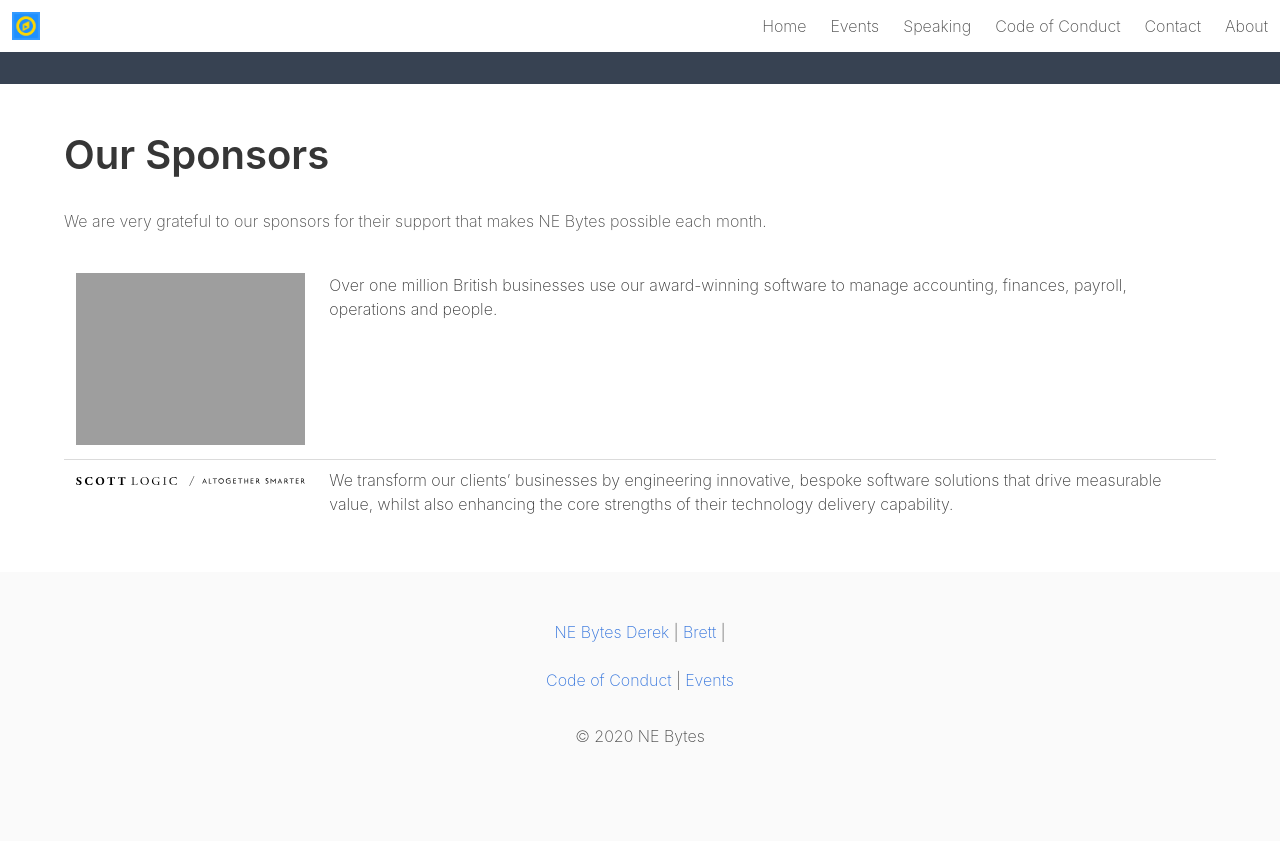
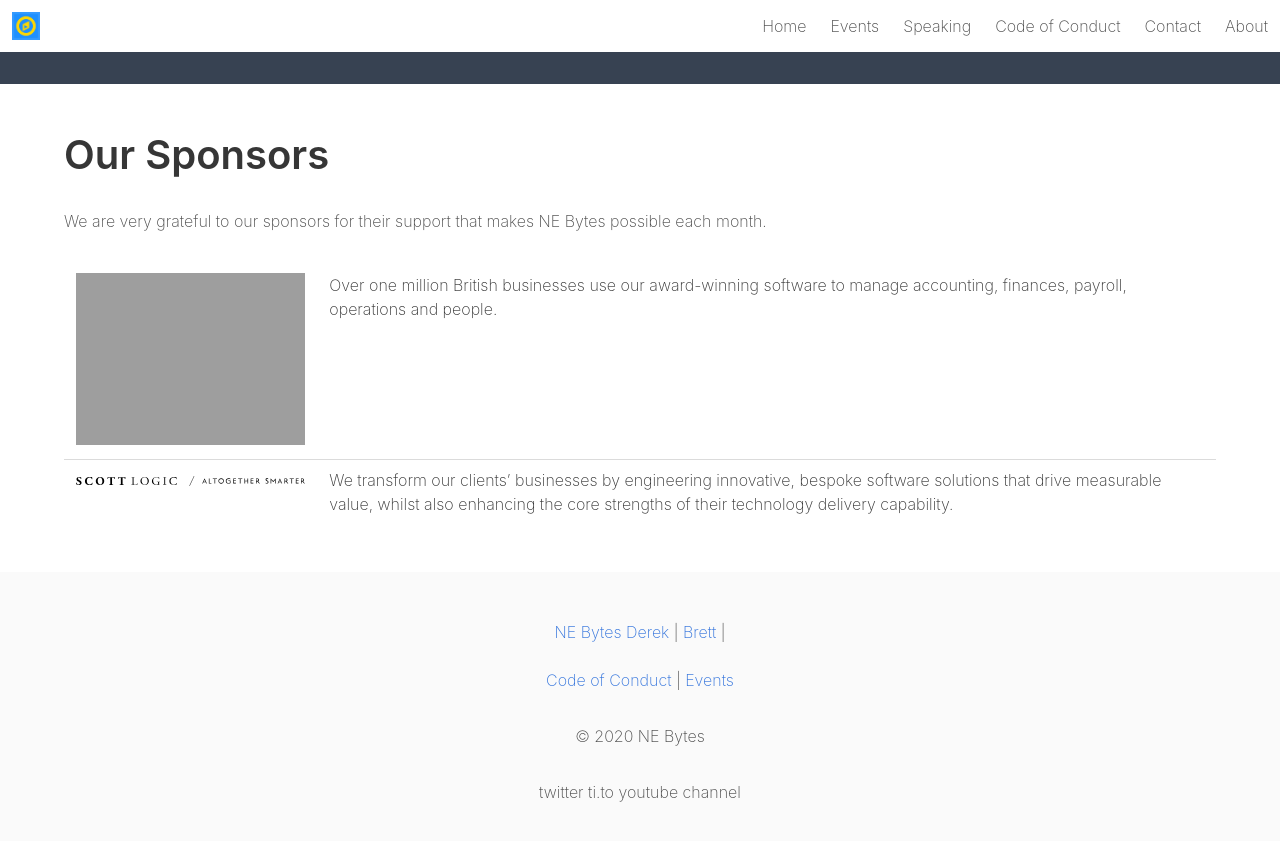
Before and after one commit to ne-bytes/ne-bytes.github.io, a Jekyll site: the page built from index.html, in a window 1280 px wide and 900 px high, scrolled down 2040 px. Shown: the top 841 px of the window. Built offline with Jekyll 4.4.1, drawn with Linux system fonts in a browser that asks for light colours; the list of posts is cut into pages by our own code.

Commit message:
Update footer.html

```diff
--- a/_includes/footer.html
+++ b/_includes/footer.html
@@ -29,6 +29,7 @@ Code of Conduct
     <p>&copy; 2020 NE Bytes
     </p>
     <!-- socials -->
+    twitter ti.to youtube channel
   </div>
 </footer>
 <!-- /footer -->
```
